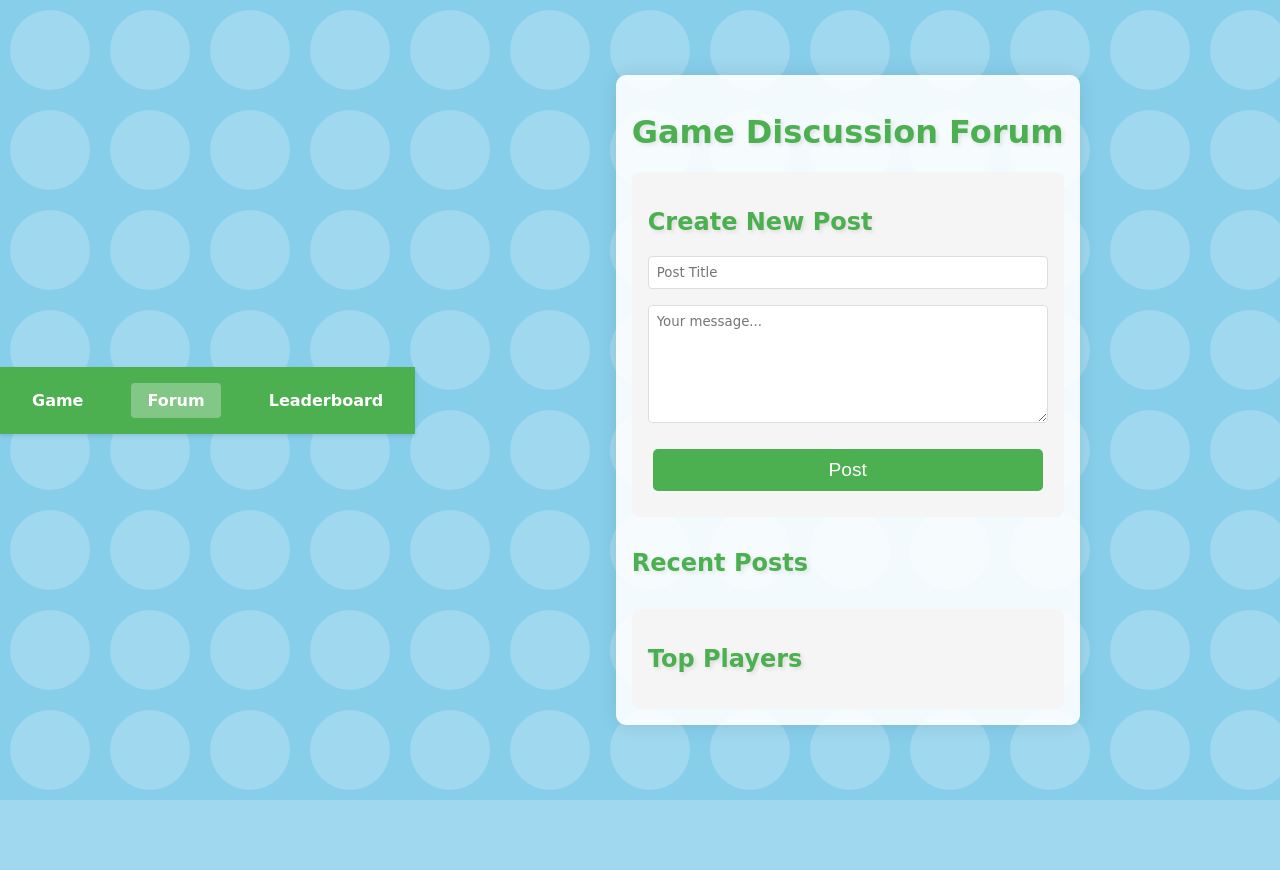
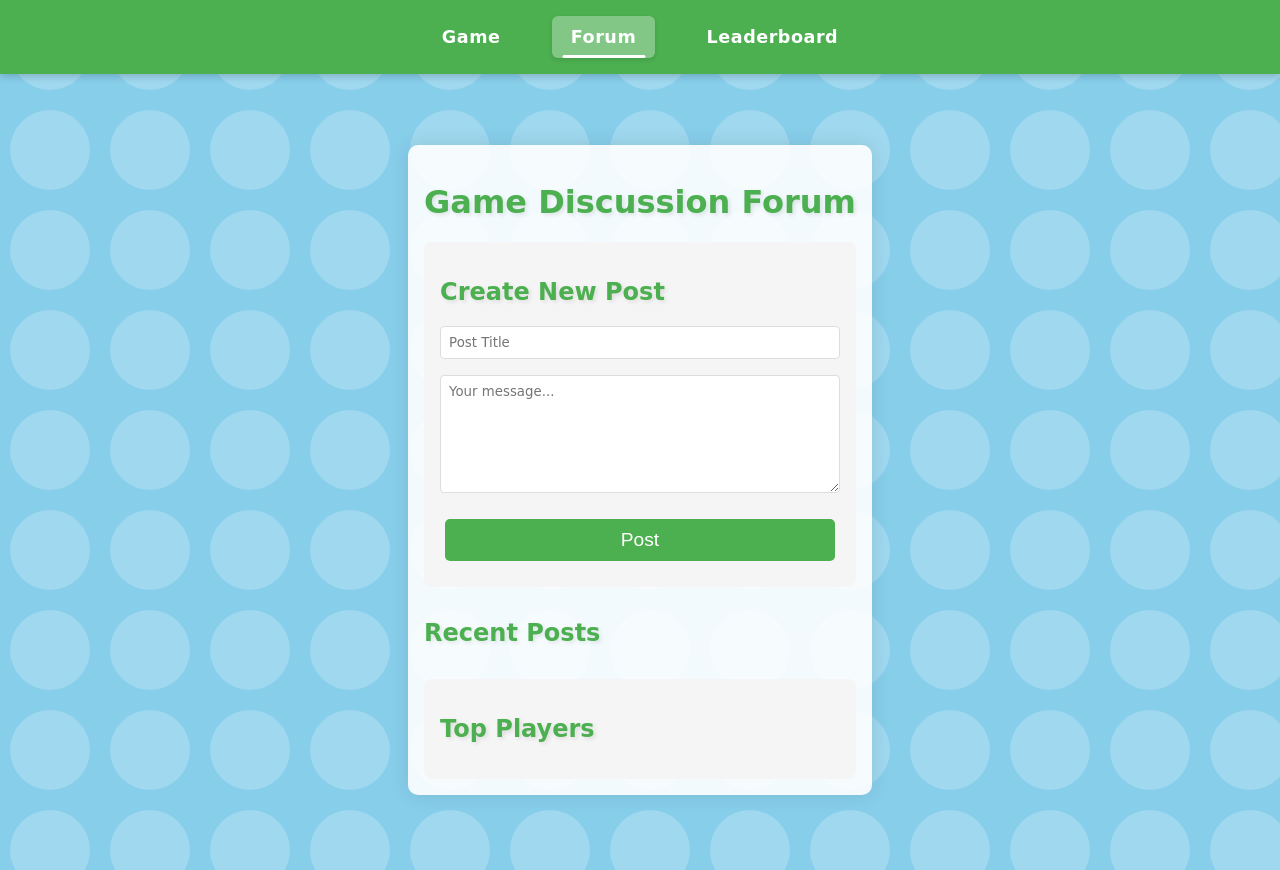
Before and after one commit to Iansogotthis/whackAmole, a Flask app: page /forum in a window 1280 px wide. Before the commit the page ends 800 px from the top, so only its background shows below. Run offline with Flask 3, Linux system fonts and the light colour scheme; data that the repository does not hold is empty.

Commit message:
Agent query: Is the navigation bar now properly centered at the top with improved styling and hover effects? Also, does the forum page layout look better with consistent spacing?

```diff
--- a/main.py
+++ b/main.py
@@ -23,16 +23,17 @@ def create_app():
     migrate.init_app(app, db)
     login_manager.init_app(app)
 
+    # Initialize database tables
+    with app.app_context():
+        try:
+            db.create_all()
+            app.logger.info("Database tables created successfully")
+        except Exception as e:
+            app.logger.error(f"Error creating database tables: {str(e)}")
+
     return app
 
 app = create_app()
-
-with app.app_context():
-    try:
-        db.create_all()
-        app.logger.info("Database tables created successfully")
-    except Exception as e:
-        app.logger.error(f"Error creating database tables: {str(e)}")
 
 # User-Friends Association Table
 friends = db.Table('friends',
--- a/static/css/style.css
+++ b/static/css/style.css
@@ -125,37 +125,68 @@ h1, h2 {
     background-color: #ddd;
 }
 
-/* Common Styles */
+/* Navbar Styles */
 .navbar {
-    position: sticky;
+    position: fixed;
     top: 0;
+    left: 0;
+    right: 0;
     background-color: #4CAF50;
     padding: 1rem;
-    box-shadow: 0 2px 4px rgba(0, 0, 0, 0.1);
+    box-shadow: 0 2px 8px rgba(0, 0, 0, 0.2);
     z-index: 1000;
+    display: flex;
+    justify-content: center;
+    align-items: center;
 }
 
 .nav-links {
     display: flex;
     justify-content: center;
+    align-items: center;
     gap: 2rem;
+    max-width: 1200px;
+    margin: 0 auto;
+    padding: 0 1rem;
 }
 
 .nav-links a {
     color: white;
     text-decoration: none;
     font-weight: bold;
-    padding: 0.5rem 1rem;
-    border-radius: 4px;
-    transition: background-color 0.3s;
+    padding: 0.7rem 1.2rem;
+    border-radius: 6px;
+    transition: all 0.3s ease;
+    font-size: 1.1rem;
+    letter-spacing: 0.5px;
+    position: relative;
 }
 
 .nav-links a:hover {
     background-color: rgba(255, 255, 255, 0.2);
+    transform: translateY(-2px);
 }
 
 .nav-links a.active {
     background-color: rgba(255, 255, 255, 0.3);
+    box-shadow: 0 2px 4px rgba(0, 0, 0, 0.1);
+}
+
+.nav-links a.active::after {
+    content: '';
+    position: absolute;
+    bottom: 0;
+    left: 50%;
+    transform: translateX(-50%);
+    width: 80%;
+    height: 3px;
+    background-color: white;
+    border-radius: 2px;
+}
+
+/* Adjust body padding to account for fixed navbar */
+body {
+    padding-top: 70px;
 }
 
 /* Profile Styles */
```
Also changed, not shown: config.py (+23 -7 lines).
